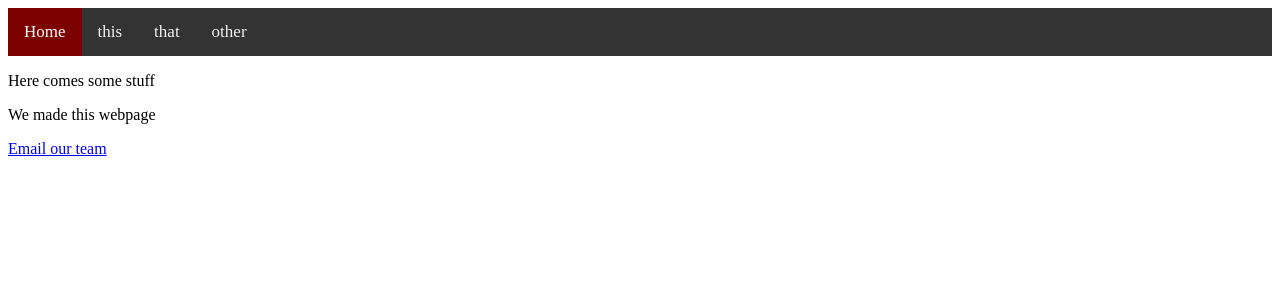
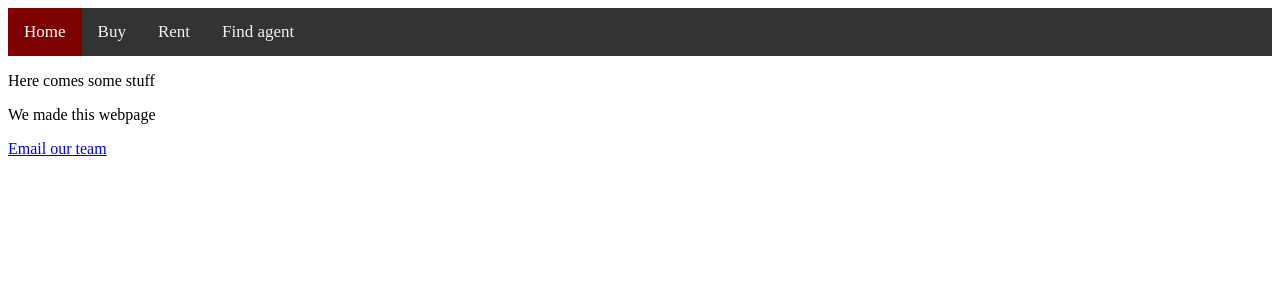
Before and after one commit to Alexander-HR/VLN2, a Django app: page / in a window 1280 px wide. Shown: the top 300 px of the page. Run offline with Django 5.2, Linux system fonts and the light colour scheme.

Commit message:
Minor changes

```diff
--- a/vln2/CastleApartments/templates/navbar.html
+++ b/vln2/CastleApartments/templates/navbar.html
@@ -10,9 +10,9 @@
 <body>
     <div class="topnav">
   <a class="active" href="#home">Home</a>
-  <a href="#this">this</a>
-  <a href="#that">that</a>
-  <a href="#other">other</a>
+  <a href="#this">Buy</a>
+  <a href="#that">Rent</a>
+  <a href="#other">Find agent</a>
     </div>
 
 <div class ="container">{% block content %} {% endblock %}</div>
```
